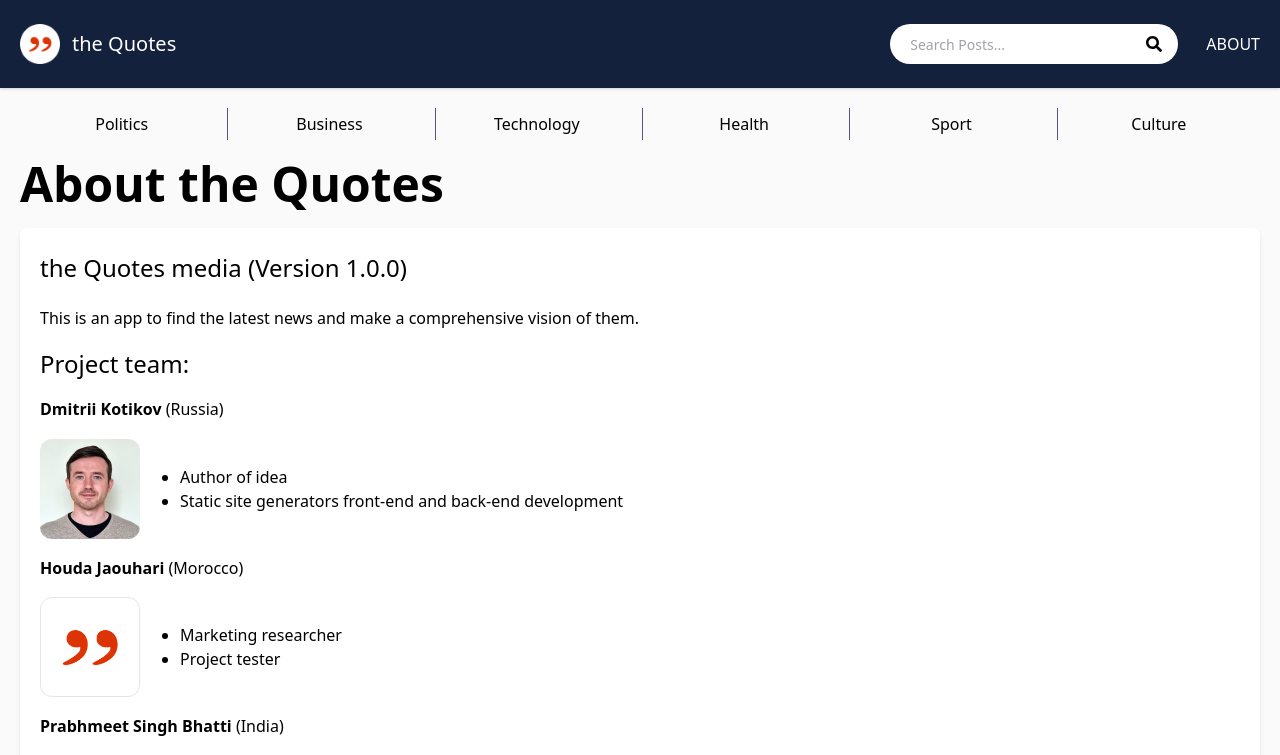
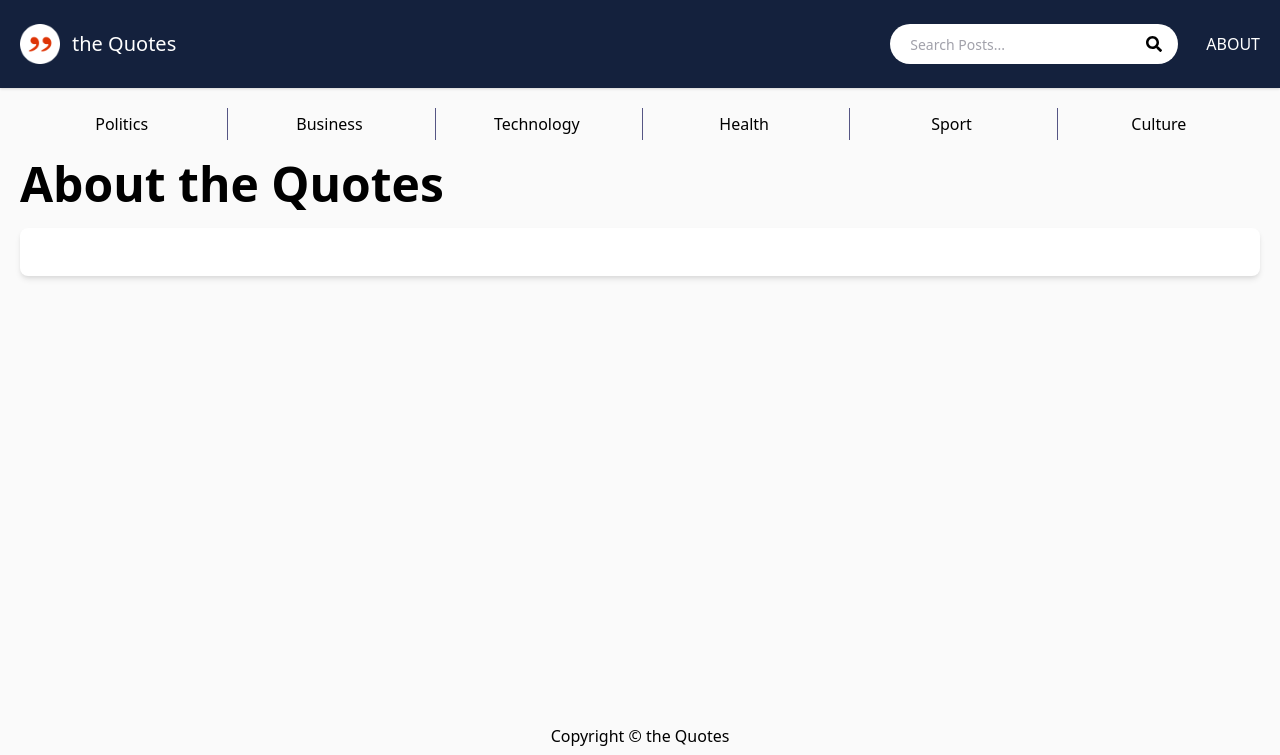
Before and after one commit to mielenyvin/the_quotes_frontend, a Next.js app: page /about in a window 1280 px wide. Shown: the top 755 px of the page. Built offline with nearby package versions, Linux system fonts and the light colour scheme.

Commit message:
small design changes

```diff
--- a/pages/about.js
+++ b/pages/about.js
@@ -6,32 +6,6 @@ export default function AboutPage() {
             <h1 className='text-5xl pb-5 font-bold'>About the Quotes</h1>
 
             <div className='bg-white shadow-md p-5 rounded-lg py-6 '>
-                <h3 className='text-2xl mb-5'>
-                    the Quotes media (Version 1.0.0)
-                </h3>
-                <p>
-                This is an app to find the latest news and make a comprehensive vision of them.</p>
-                <h1 className='text-2xl'>Project team:</h1>
-               <p><span className='font-bold'>Dmitrii Kotikov</span> (Russia)</p>
-
-                <div className='flex flex-row items-center'>
-                <img className='ml-3' className='rounded-xl ' src='/images/dmitrii.jpg' width={100} height={100} alt='logo'/>
-                <ul className="list-disc pl-10"><li>Author of idea</li><li>Static site generators front-end and back-end development</li></ul>
-                </div>
-
-                <p><span className='font-bold'>Houda Jaouhari</span> (Morocco)</p>
-                <div className='flex flex-row items-center'>
-                <img className='ml-3' className='rounded-xl border border-qgrey' src='/images/logo.png' width={100} height={100} alt='logo'/>
-                <ul className="list-disc pl-10"><li>Marketing researcher</li><li>Project tester</li></ul>
-                </div>
-
-                <p><span className='font-bold'>Prabhmeet Singh Bhatti</span> (India)</p>
-
-                <div className='flex flex-row items-center'>
-                <img className='ml-3' className='rounded-xl' src='/images/prabhmeet.jpg' width={100} height={100} alt='logo'/>
-                <ul className="list-disc pl-10"><li>Android developer</li><li>iOS developer</li></ul>
-                </div>
-
 
 
             </div>
```
